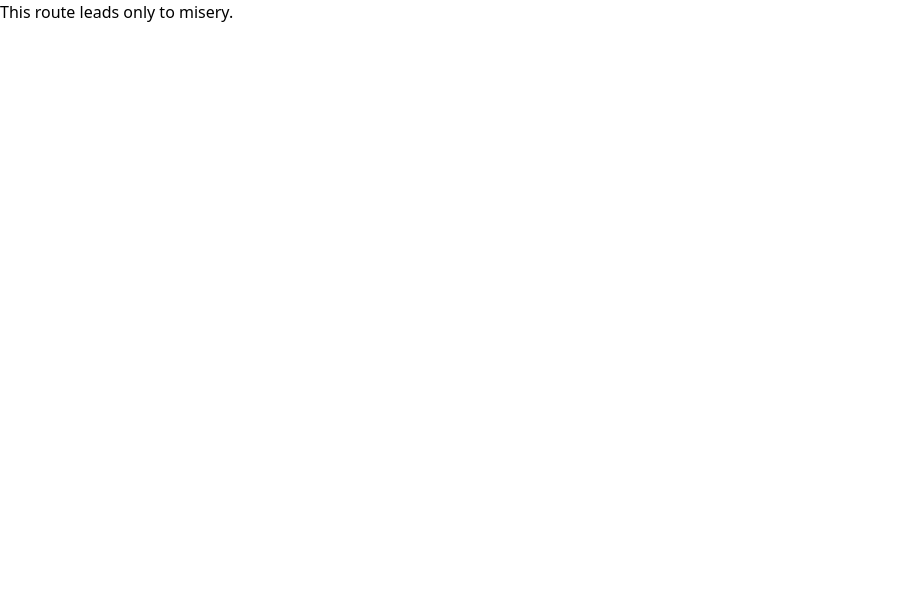
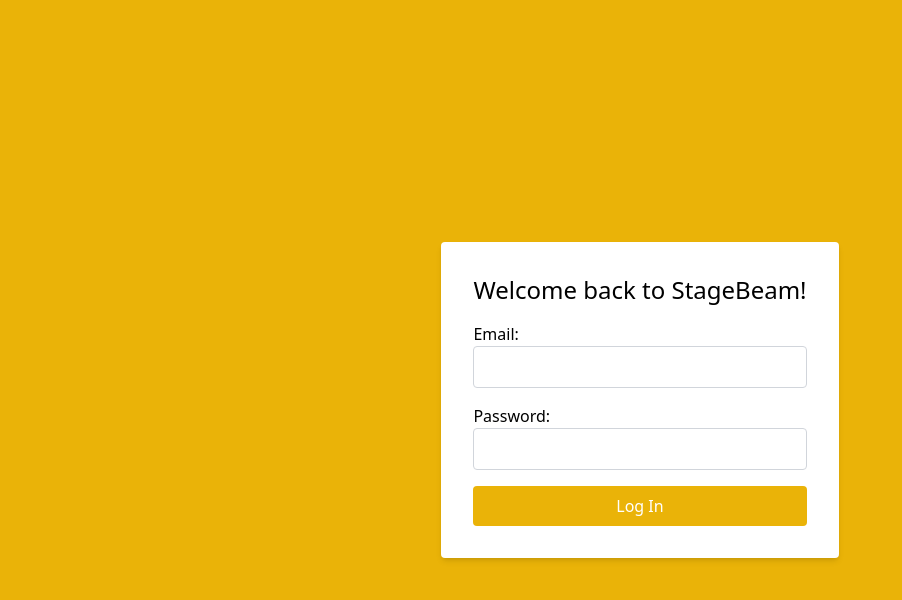
Before and after one commit to Lukileila/stagebeam, a React (Vite) app in the folder frontend/: page /loginpage in a window 1280 px wide. Shown: the top 600 px of the page, without its empty margins (0-902 px from the left). Built offline with nearby package versions, Linux system fonts and the light colour scheme.

Commit message:
Salted,new routes,user context,logo clickable,redirection to dashboard, 2 new pages login complete set up and alsso tested,and much more

```diff
--- a/frontend/src/App.jsx
+++ b/frontend/src/App.jsx
@@ -9,6 +9,7 @@ import {
 } from "react-router-dom";
 // Imports for pages
 import { Home } from "./pages/Home.jsx";
+import { LogInPage } from "./pages/LogInPage.jsx";
 import { Templates } from "./pages/Templates.jsx";
 import { Share } from "./pages/Share.jsx";
 import { WatchTutorialVideo } from "./pages/WatchTutorialVideo.jsx";
@@ -18,6 +19,7 @@ import { Dashboard } from "./pages/Dashboard.jsx";
 import { Controller } from "./pages/Controller.jsx";
 import { Beamer } from "./pages/Beamer.jsx";
 import { NotFound } from './pages/NotFound.jsx';
+
 
 // Imports for state management
 import {useState, useEffect} from 'react';
@@ -29,6 +31,7 @@ const router = createBrowserRouter(
   createRoutesFromElements(
     <Route path="/">
       <Route index element={<Home />}/> {/*Landing Page*/}
+      <Route path="loginpage" element={<LogInPage />}/>
       <Route path="templates" element={<Templates />}/>
       <Route path="dashboard" element={<Dashboard />}/>
       <Route path="controller" element={<Controller />}/>
@@ -38,6 +41,7 @@ const router = createBrowserRouter(
       <Route path="share" element={<Share />}/>
       <Route path="watchtutorialvideo" element={<WatchTutorialVideo />}/>
       <Route path="signuppage" element={<SignUpPage />}/>
+
     </Route>
   )
 );
--- /dev/null
+++ b/frontend/src/context/UserContext.jsx
@@ -0,0 +1,13 @@
+import {useState, createContext, useContext} from 'react';
+
+const UserContextObj = createContext();
+
+export const useUserContext = () => useContext(UserContextObj)
+
+const UserContext = ({children}) => {
+    const [user, setUser] = useState(null);
+
+    return <UserContextObj.Provider value={{user, setUser}}>{children}</UserContextObj.Provider>
+}
+
+export default UserContext
--- a/frontend/src/main.jsx
+++ b/frontend/src/main.jsx
@@ -2,10 +2,13 @@ import React from 'react';
 import ReactDOM from 'react-dom/client';
 import App from './App.jsx';
 import './index.css';
+import UserContext from './context/UserContext.jsx'
 
 
 ReactDOM.createRoot(document.getElementById('root')).render(
   <React.StrictMode>
-    <App />
+    <UserContext>
+      <App />
+    </UserContext>
   </React.StrictMode>,
 )
--- a/frontend/src/pages/About.jsx
+++ b/frontend/src/pages/About.jsx
@@ -2,6 +2,6 @@ import React from 'react'
 
 export const About = () => {
   return (
-    <div>About</div>
+    <div  >About</div>
   )
 }
--- a/frontend/src/pages/Dashboard.jsx
+++ b/frontend/src/pages/Dashboard.jsx
@@ -1,12 +1,14 @@
 import { NavLink } from 'react-router-dom';
+import logo from '../assets/images/LogoWOBG.png'
 
 export const Dashboard = () => {
   return (
     <>
       <div className="relative bg-cover bg-center h-screen flex flex-col items-center justify-center" style={{ backgroundImage: 'url("./src/assets/images/backgroundDashboard.png")' }}>
 
-        <img src="./src/assets/images/logoWOBG.png" alt="Logo" className="max-w-32 absolute top-4 left-4" />
 
+
+        <NavLink to='/'><img src={logo} alt="Logo" className="max-w-32 absolute top-4 left-4" /></NavLink>
         <div className="flex flex-col items-start absolute top-4 left-4" style={{ marginTop: '8cm' }}>
           <button className="px-4 py-2 bg-yellow-500 text-zinc-950 rounded mb-2">My Saved Stages</button>
           <button className="px-8 py-4 bg-yellow-500 text-zinc-950 rounded mb-2">  Shared with:  </button>
--- a/frontend/src/pages/Home.jsx
+++ b/frontend/src/pages/Home.jsx
@@ -1,26 +1,28 @@
 import { NavLink } from "react-router-dom";
+import {useUserContext} from '../context/UserContext'
+import logo from '../assets/images/LogoWOBG.png'
 
 export const Home = () => {
+  const {user} = useUserContext();
   return (
     <>
       <div className="relative bg-cover bg-center h-screen flex flex-col items-center justify-center" style={{ backgroundImage: 'url("./src/assets/images/background.png")' }}>
 
 
-        <img src="./src/assets/images/LogoWOBG.png" alt="Logo" className="max-w-32 absolute top-4 left-4" />
-
+      <NavLink to='/'><img src={logo} alt="Logo" className="max-w-32 absolute top-4 left-4" /></NavLink>
         <div className="flex flex-col items-center">
 
 
           <div className="absolute top-4 right-4 flex gap-4">
 
             {/* TEST started here adding more NavLinks */}
-
+          <div className="text-yellow-500">Hello {user ? user.name : 'there!'}</div>
             <NavLink to="signuppage">
           <button className="px-4 py-2 bg-yellow-500 text-zinc-950 rounded">Sign Up</button>
           </NavLink>
 
 
-          <NavLink to="dashboard">
+          <NavLink to="loginpage">
             <button className="px-4 py-2 bg-yellow-500 text-zinc-950 rounded">Already have an account? Log In</button>
             </NavLink>
 
@@ -43,6 +45,17 @@ export const Home = () => {
             <NavLink to="watchtutorialvideo">
               <button className="px-8 py-4 bg-yellow-500 text-zinc-950 rounded mb-4">Watch tutorial video</button>
             </NavLink>
+
+
+
+            {user && <NavLink to="dashboard">
+              <button className="px-8 py-4 bg-yellow-500 text-zinc-950 rounded mb-4">Go to Dashboard</button>
+            </NavLink>}
+
+
+
+
+
           </div>
         </div>
 
--- /dev/null
+++ b/frontend/src/pages/LogInPage.jsx
@@ -0,0 +1,55 @@
+import  { useState } from 'react';
+import { useNavigate } from 'react-router-dom';
+import axios from 'axios';
+import {useUserContext} from '../context/UserContext'
+
+export const LogInPage = () => {
+  const navigate = useNavigate()
+  const {setUser} = useUserContext()
+  const [email, setEmail] = useState('');
+  const [password, setPassword] = useState('');
+
+  const handleLogin = async () => {
+    try {
+      const response = await axios.post('http://localhost:3000/api/login', { email, password });  //Later on,I must change this url to the deployed backend's url!!!!!!!!!!!!!!!!!
+      console.log('User logged in:', response.data);
+      setUser(response.data)
+      navigate('/dashboard')
+    } catch (error) {
+      console.error('Error logging in:', error.response.data.message);
+    }
+  };
+
+  return (
+    <div className="flex justify-center items-center h-screen bg-yellow-500">
+      <form className="bg-white p-8 rounded shadow-md">
+        <h2 className="text-2xl mb-4 text-center">Welcome back to StageBeam!</h2>
+        <label className="block mb-4">
+          Email:
+          <input
+            type="email"
+            value={email}
+            onChange={(e) => setEmail(e.target.value)}
+            className="w-full p-2 border border-gray-300 rounded"
+          />
+        </label>
+        <label className="block mb-4">
+          Password:
+          <input
+            type="password"
+            value={password}
+            onChange={(e) => setPassword(e.target.value)}
+            className="w-full p-2 border border-gray-300 rounded"
+          />
+        </label>
+        <button
+          type="button"
+          onClick={handleLogin}
+          className="w-full bg-yellow-500 text-white p-2 rounded hover:bg-yellow-400"
+        >
+          Log In
+        </button>
+      </form>
+    </div>
+  );
+};
--- a/frontend/src/pages/Templates.jsx
+++ b/frontend/src/pages/Templates.jsx
@@ -1,11 +1,19 @@
+import { NavLink } from "react-router-dom";
+import logo from '../assets/images/LogoWOBG.png'
+import template1 from '../assets/images/templatesimages.png'
+import template2 from '../assets/images/templatesimages2.png'
+import template3 from '../assets/images/templatesimages3.png'
+import template4 from '../assets/images/templatesimages4.png'
+import template5 from '../assets/images/templatesimages5.png'
+import template6 from '../assets/images/templatesimages6.png'
+
 export const Templates = () => {
   return (
     <>
       <div className="relative bg-cover bg-center h-screen flex flex-col items-center justify-center" style={{ backgroundImage: 'url("./src/assets/images/background2.png")' }}>
 
         <div className="absolute top-4 left-4">
-          <img src="./src/assets/images/LogoWOBG.png" alt="Logo" className="max-w-32" />
-        </div>
+        <NavLink to='/'><img src={logo} alt="Logo" className="max-w-32 absolute top-4 left-4" /></NavLink>        </div>
 
         <div className="absolute top-8">
           <button className="text-yellow-500" onClick={() => alert("What we're creating today?")}>
@@ -16,27 +24,27 @@ export const Templates = () => {
         <div className="flex flex-col items-center mt-16">
           <div className="grid grid-cols-2 gap-4">
             <div className="bg-yellow-500 p-4 rounded">
-              <img src="./src/assets/images/templatesimages.png" alt="Template 1" className="cursor-pointer w-32 h-32" />
+              <img src={template1} alt="Template 1" className="cursor-pointer w-32 h-32" />
             </div>
 
             <div className="bg-yellow-500 p-4 rounded">
-              <img src="./src/assets/images/templatesimages2.png" alt="Template 2" className="cursor-pointer w-32 h-32" />
+              <img src={template2} alt="Template 2" className="cursor-pointer w-32 h-32" />
             </div>
 
             <div className="bg-yellow-500 p-4 rounded">
-              <img src="./src/assets/images/templatesimages6.png" alt="Template 3" className="cursor-pointer w-32 h-32" />
+              <img src={template6} alt="Template 3" className="cursor-pointer w-32 h-32" />
             </div>
 
             <div className="bg-yellow-500 p-4 rounded">
-              <img src="./src/assets/images/templatesimages4.png" alt="Template 4" className="cursor-pointer w-32 h-32" />
+              <img src={template4} alt="Template 4" className="cursor-pointer w-32 h-32" />
             </div>
 
             <div className="bg-yellow-500 p-4 rounded">
-              <img src="./src/assets/images/templatesimages5.png" alt="Template 5" className="cursor-pointer w-32 h-32" />
+              <img src={template5} alt="Template 5" className="cursor-pointer w-32 h-32" />
             </div>
 
             <div className="bg-yellow-500 p-4 rounded">
-              <img src="./src/assets/images/templatesimages3.png" alt="Template 6" className="cursor-pointer w-32 h-32" />
+              <img src={template3} alt="Template 6" className="cursor-pointer w-32 h-32" />
             </div>
           </div>
         </div>
```
Also changed, not shown: frontend/src/assets/images/About.png (added), 1 other file (tests, documents, lock files or other folders).
